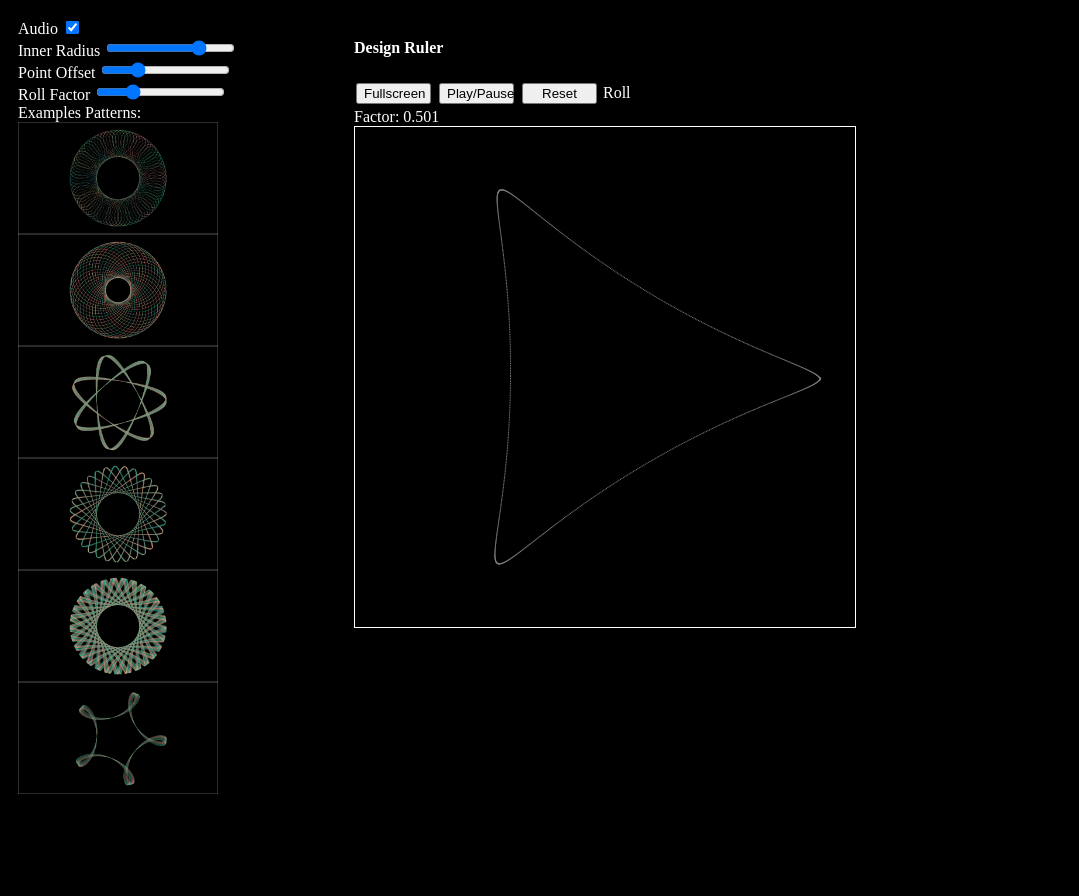
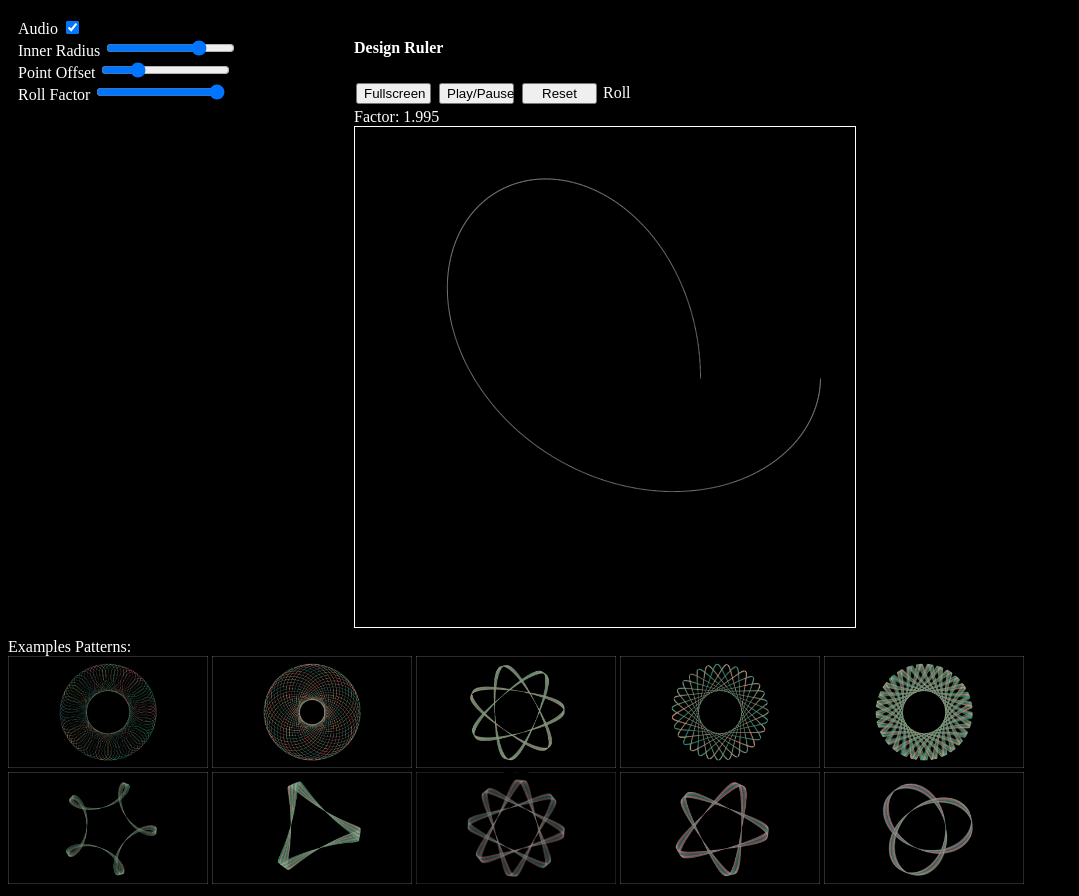
Before and after one commit to hatimbook/hatimbook.github.io, a plain HTML site: page DesignRuler/DesignRuler.html in a window 1280 px wide. Shown: the whole page, without its empty margins (0-1079 px from the left). Before the commit the page ends 812 px from the top, so only its background shows below. Drawn offline with Linux system fonts and the light colour scheme.

Commit message:
image position
changing image positions and adding hover to expand property.

```diff
--- a/DesignRuler/DesignRuler.html
+++ b/DesignRuler/DesignRuler.html
@@ -35,6 +35,14 @@
 		user-select: none;
 	}
 
+	.row > img:hover {
+		-webkit-transform:scale(4);
+		transform:scale(4);
+	}
+
+	img (
+		transition:transform 1s ease;
+
 </style>
 
 <body>
@@ -54,17 +62,10 @@
 						<span class="checkmark"></span>
 				</label>
 				<label class="container">Roll Factor
-						<input type="range" id="RollFactor" min= "1" max = "2000" value = "501" oninput="SetRollFactor();" onchange="SetRollFactor();">
+						<input type="range" id="RollFactor" min= "1" max = "2000" value = "1995" oninput="SetRollFactor();" onchange="SetRollFactor();">
 						<span class="checkmark"></span>
 				</label>
-				<label class="container">Examples Patterns:
-					<div class="row"><image src="pattern1.png" style="width:200px;height:112px;"></div>
-					<div class="row"><image src="pattern2.png" style="width:200px;height:112px;"></div>
-					<div class="row"><image src="pattern3.png" style="width:200px;height:112px;"></div>
-					<div class="row"><image src="pattern4.png" style="width:200px;height:112px;"></div>
-					<div class="row"><image src="pattern5.png" style="width:200px;height:112px;"></div>
-					<div class="row"><image src="pattern6.png" style="width:200px;height:112px;"></div>
-				</label>
+
 			</div>
 		</div>
 		<div class="column">
@@ -81,6 +82,24 @@
 			</audio>
 		</div>
 	</div>
+	<div class = "row">
+		<label class="container">Examples Patterns:
+		<div class = "row">
+			<image src="pattern1.png" style="width:200px;height:112px;">
+			<image src="pattern2.png" style="width:200px;height:112px;">
+			<image src="pattern3.png" style="width:200px;height:112px;">
+			<image src="pattern4.png" style="width:200px;height:112px;">
+			<image src="pattern5.png" style="width:200px;height:112px;">
+		</div>
+		<div class = "row">
+			<image src="pattern6.png" style="width:200px;height:112px;">
+			<image src="pattern7.png" style="width:200px;height:112px;">
+			<image src="pattern8.png" style="width:200px;height:112px;">
+			<image src="pattern9.png" style="width:200px;height:112px;">
+			<image src="pattern10.png" style="width:200px;height:112px;">
+		</div>
+		</label>
+	</div>
 
 	<script src="DesignRuler.js"></script>
 
```
Also changed, not shown: DesignRuler/pattern10.png (added), DesignRuler/pattern8.png (added), DesignRuler/pattern9.png (added).
